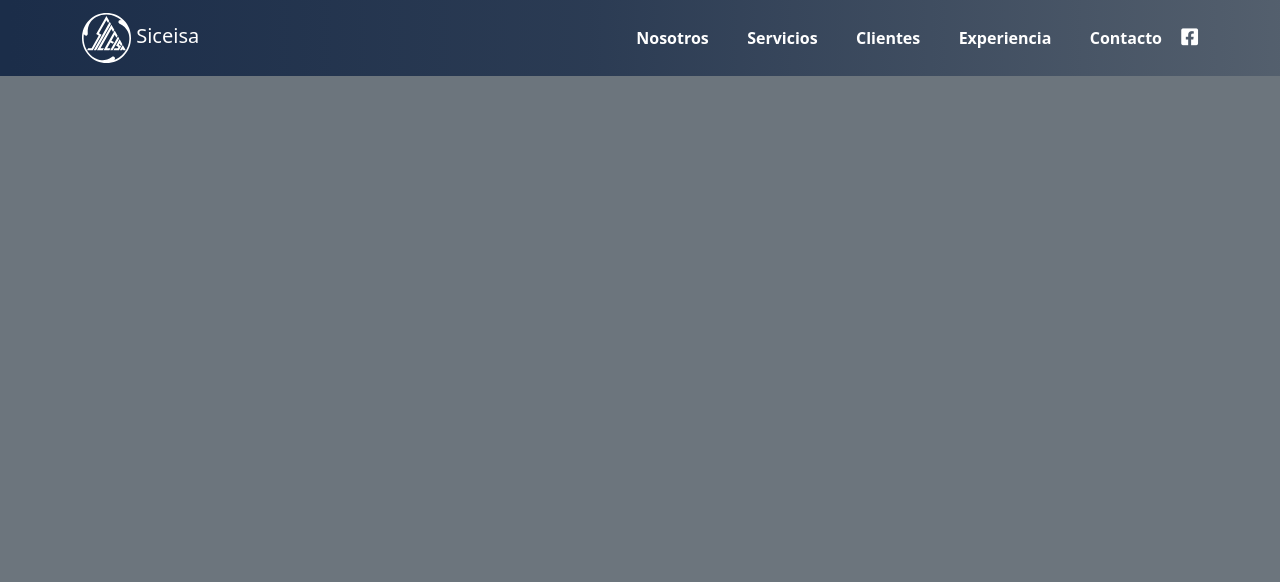
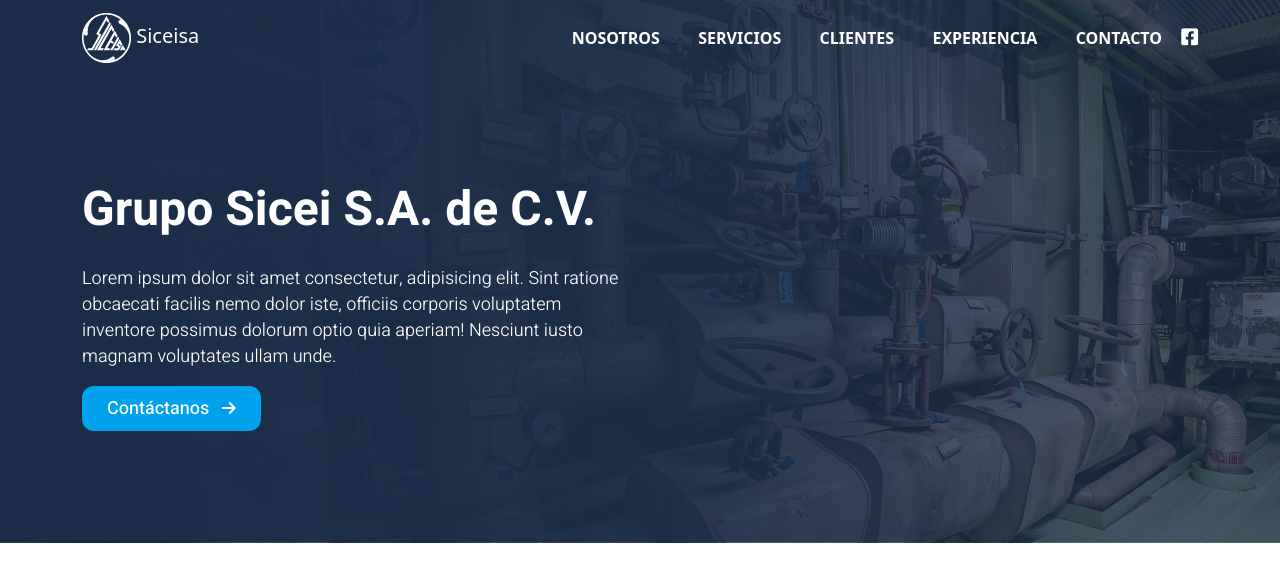
Before and after one commit to Hellerunne/SiceisaWeb, a website: page index.html in a window 1280 px wide. Drawn offline with Linux system fonts and the light colour scheme.

Commit message:
Navbar adjustments

```diff
--- a/index.html
+++ b/index.html
@@ -8,14 +8,15 @@
 
       <link rel="stylesheet" href="assets/css/style.css">
       <link rel="stylesheet" href="assets/css/fontawesome.css">
+      <link rel="preconnect" href="https://fonts.googleapis.com">
+      <link href="https://fonts.googleapis.com/css2?family=Heebo:wght@300;400;500;600;700&display=swap" rel="stylesheet">
    </head>
-
-
    <body>
 
       <!-- NAVBAR SECTION -->
-      <nav class="navbar navbar-expand-md navbar-dark menu">
+      <nav class="navbar navbar-expand-md fixed-top navbar-dark menu">
          <div class="container">
+
             <a class="navbar-brand" href="#">
                <img src="img/Logo.svg" alt="Logo Image" height="50">
                <span>Siceisa</span>
@@ -53,7 +54,28 @@
          </div>
       </nav>
 
+      <!-- INTRO SECTION -->
 
+      <section id="home" class="intro-section">
+         <div class="container intro-bg">
+            <div class="row align-items-center">
+
+               <div class="col-12 col-md-6">
+                  <h1 class="display-2">
+                     <span class="display-2--intro">Grupo Sicei S.A. de C.V.</span>
+                     <span class="display-2--description">Lorem ipsum dolor sit amet consectetur, adipisicing elit. Sint ratione obcaecati facilis nemo dolor iste, officiis corporis voluptatem inventore possimus dolorum optio quia aperiam! Nesciunt iusto magnam voluptates ullam unde.</span>
+                  </h1>
+                  <button type="button" class="btn btn-rounded">
+                     Contáctanos
+                     <span>
+                        <i class="fas fa-arrow-right"></i>
+                     </span>
+                  </button>
+               </div>
+
+            </div>
+         </div>
+      </section>
 
       <script src="assets/js/bootstrap.bundle.js"></script>
 
--- a/scss/components/_buttons.scss
+++ b/scss/components/_buttons.scss
@@ -21,3 +21,20 @@
       }
    }
 }
+
+.btn-rounded {
+   color: $white;
+   background-color: $secondary;
+   padding: 0.5rem 1.5rem;
+   font-weight: 500;
+   margin: 0 0 7rem 0;
+   border-radius: 0.75rem;
+
+   span {
+
+      i {
+         font-size: 1rem;
+         padding-left: .5rem;
+      }
+   }
+}
--- a/scss/components/_mixins.scss
+++ b/scss/components/_mixins.scss
@@ -4,3 +4,11 @@
 @mixin gradient {
    background: linear-gradient(to right, $primary 0.77%, rgba($primary, 0.8) 46.25%, rgba($primary, 0.3) 100%);
 }
+
+// ABSOLUTE
+@mixin absoluteCenter {
+   position: absolute;
+   top: 50%;
+   left: 50%;
+   transform: translate(-50%, -50%);
+}
--- a/scss/components/_typography.scss
+++ b/scss/components/_typography.scss
@@ -0,0 +1,35 @@
+@use '../custom' as *;
+
+.display-2 {
+   margin-bottom: 1rem;
+   color: $white;
+   font-family: 'Heebo', sans-serif;
+
+   &--intro {
+      font-size: 2.225rem;
+      display: inline-block;
+      font-weight: 700;
+      @include media-breakpoint-up(md) {
+         font-size: 3rem;
+      }
+
+   }
+
+   &--description {
+      font-size: 1rem;
+      display: block;
+      margin-top: 1.2rem;
+      line-height: 1.625rem;
+
+      @include media-breakpoint-up(md) {
+         font-size: 1.125rem;
+      }
+   }
+
+}
+
+.btn-rounded {
+   font-family: 'Heebo', sans-serif;
+   font-weight: 500;
+   font-size: 1.125rem;
+}
--- a/scss/sections/_intro.scss
+++ b/scss/sections/_intro.scss
@@ -0,0 +1,15 @@
+@use '../custom' as *;
+@use '../components/mixins' as *;
+
+.intro-section {
+   padding: 10rem 0 0 0;
+   width: 100%;
+   height: 100%;
+   background:
+         linear-gradient(to right, $primary 0%, rgba($primary, 0.95) 50%, rgba($primary, 0.70) 100%),
+         url(../../img/intro.jpg),;
+    background-position: center;
+    background-size: cover;
+
+
+}
--- a/scss/sections/_navbar.scss
+++ b/scss/sections/_navbar.scss
@@ -3,24 +3,18 @@
 
 
 
-body {
-   background-color: $gray-600;
-}
-
 .menu {
-   @include gradient;
+   @include media-breakpoint-down(md){
+      background-color: $primary;
+   }
 
    li {
       padding: 0 0.7rem;
 
       a {
          color: $white !important;
-         text-transform: capitalize;
+         text-transform: uppercase;
          font-weight: 600;
-
-         &:hover {
-            color: $secondary !important;
-         }
 
       }
    }
```
Also changed, not shown: assets/css/style.css, img/intro.jpg (added), 1 other file.
